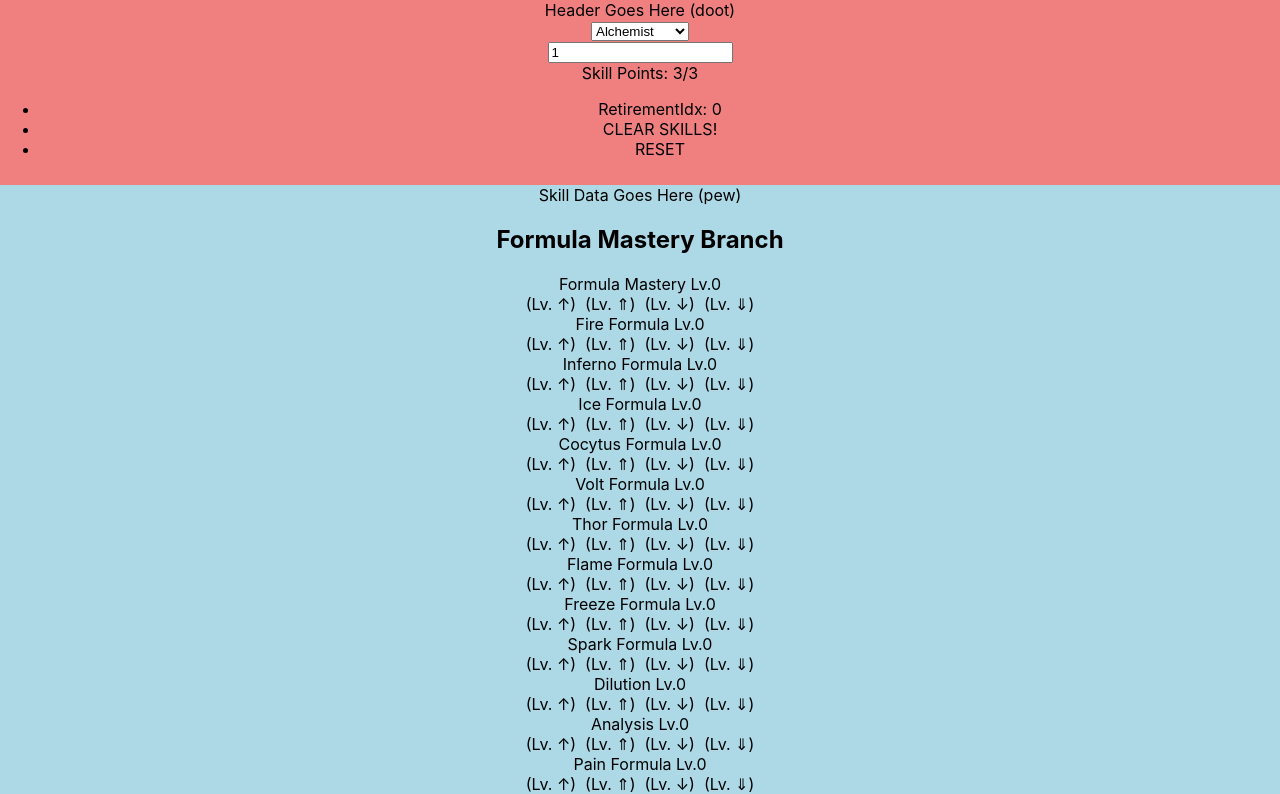
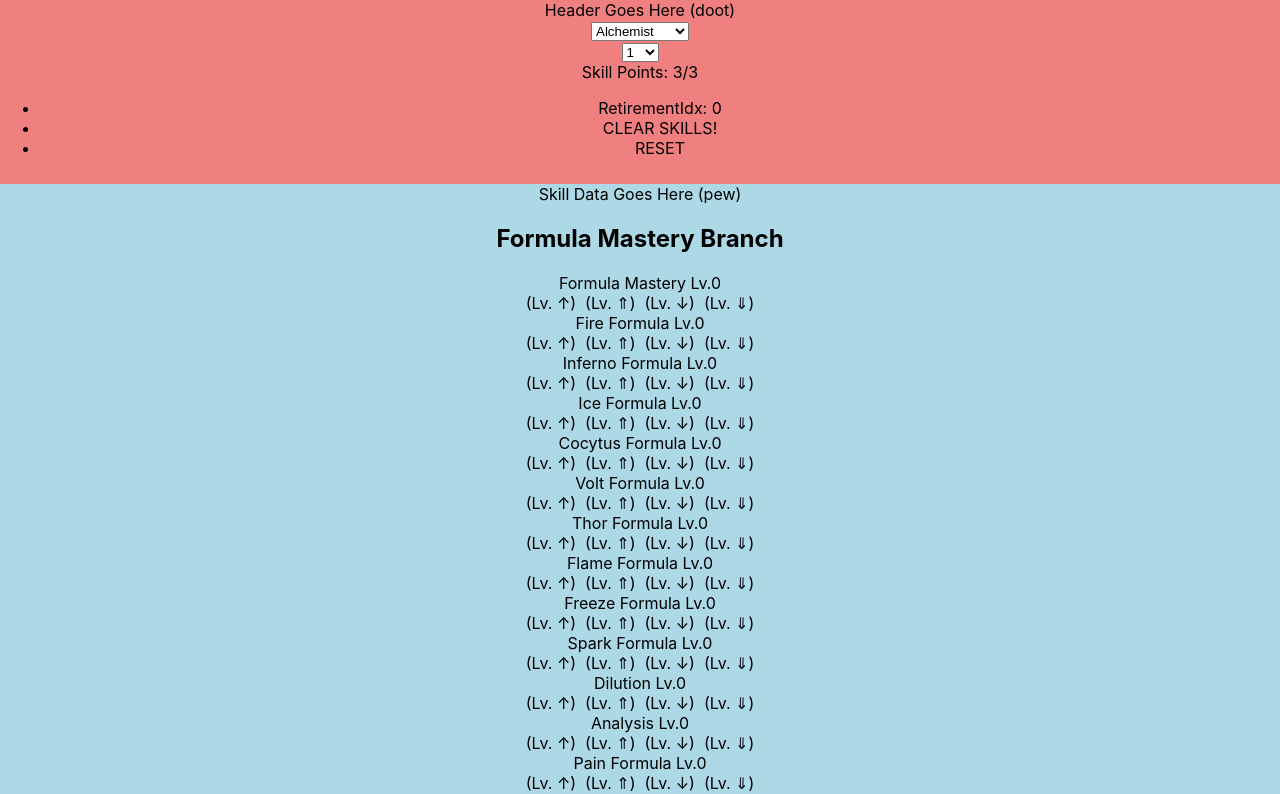
Before and after one commit to aturfah/eou-skillsim, a React (Create React App) app: page / in a window 1280 px wide. Shown: the top 794 px of the page. Built offline with nearby package versions, Linux system fonts and the light colour scheme.

Commit message:
Make LevelBox a dropdown

```diff
--- a/src/Header/header.js
+++ b/src/Header/header.js
@@ -36,7 +36,7 @@ class Header extends Component {
     }
 
     levelBoxUpdate() {
-        const levelBox = this.refs.levelInput;
+        const levelBox = this.refs.levelDropdownList;
         if (isNumber(levelBox.value)) {
             let newLevel = levelBox.value;
             if (newLevel) {
@@ -53,17 +53,21 @@ class Header extends Component {
     }
 
     buildLevelBox() {
-        // ref="minCostFilter"
-        // placeholder="Minimum Cost"
-        // value={this.minCostFilter}
-        // aria-label="Minimum Cost"
-        // onChange={this.minCostFilterType}
-        const doot = <div><input ref="levelInput"
-                        value={this.props.level}
-                        maxLength={3}
-                        onChange={this.levelBoxUpdate}></input></div>
+        const levelBoxOpts = []
+        for (let i = 1; i < 100; i++) {
+            levelBoxOpts.push(<option key={i} value={i}>{i}</option>)
+        }
 
-        return doot //<div onClick={this._changeLevel}>Level: <span ref='level'>{this.props.level}</span></div>
+        return <div>
+        <select
+            value={this.props.level}
+            ref='levelDropdownList'
+            id='levelDropdown'
+            onChange={() => {this.levelBoxUpdate()}}
+        >
+            {levelBoxOpts}
+        </select>
+        </div>
     }
 
     buildClassDropdown() {
```
